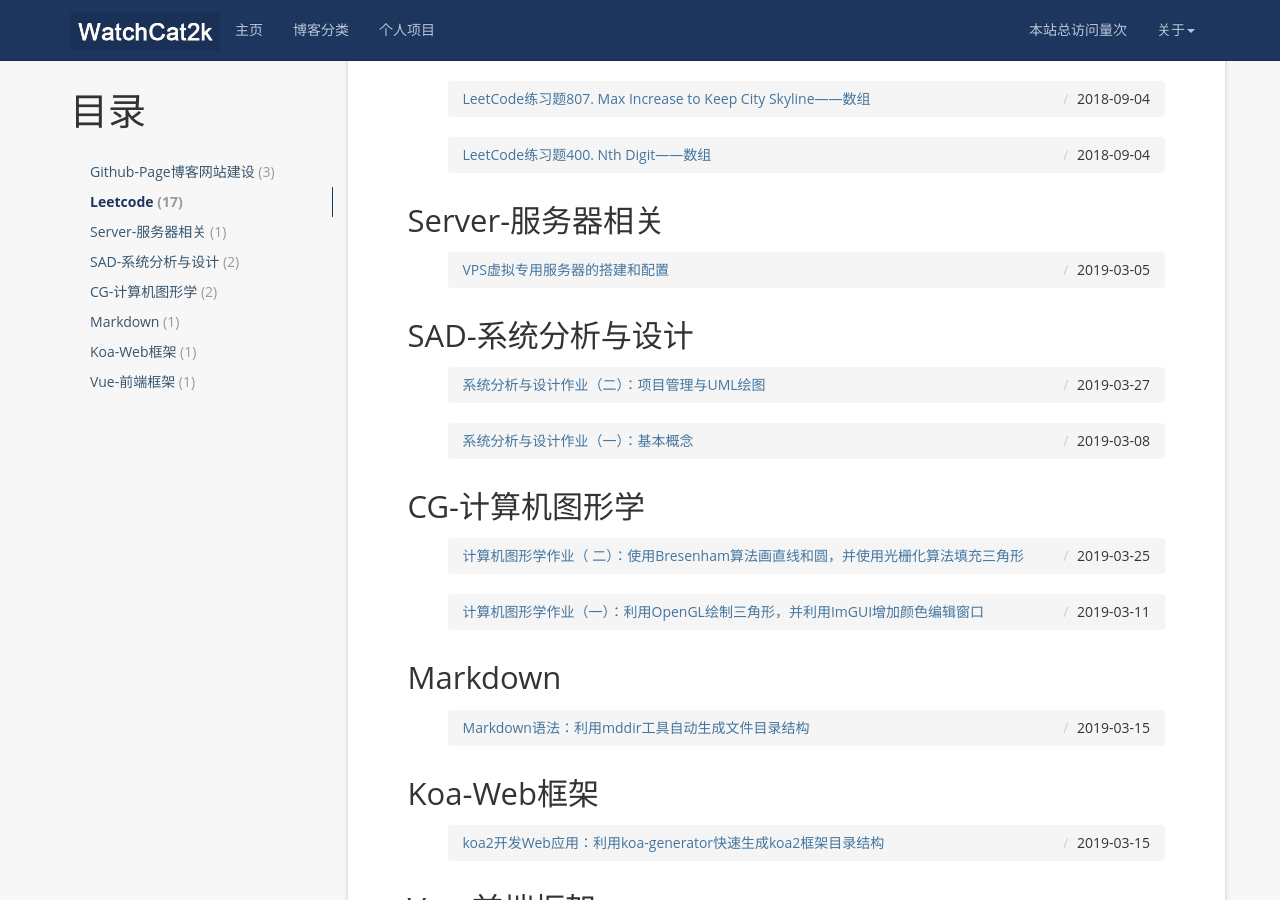
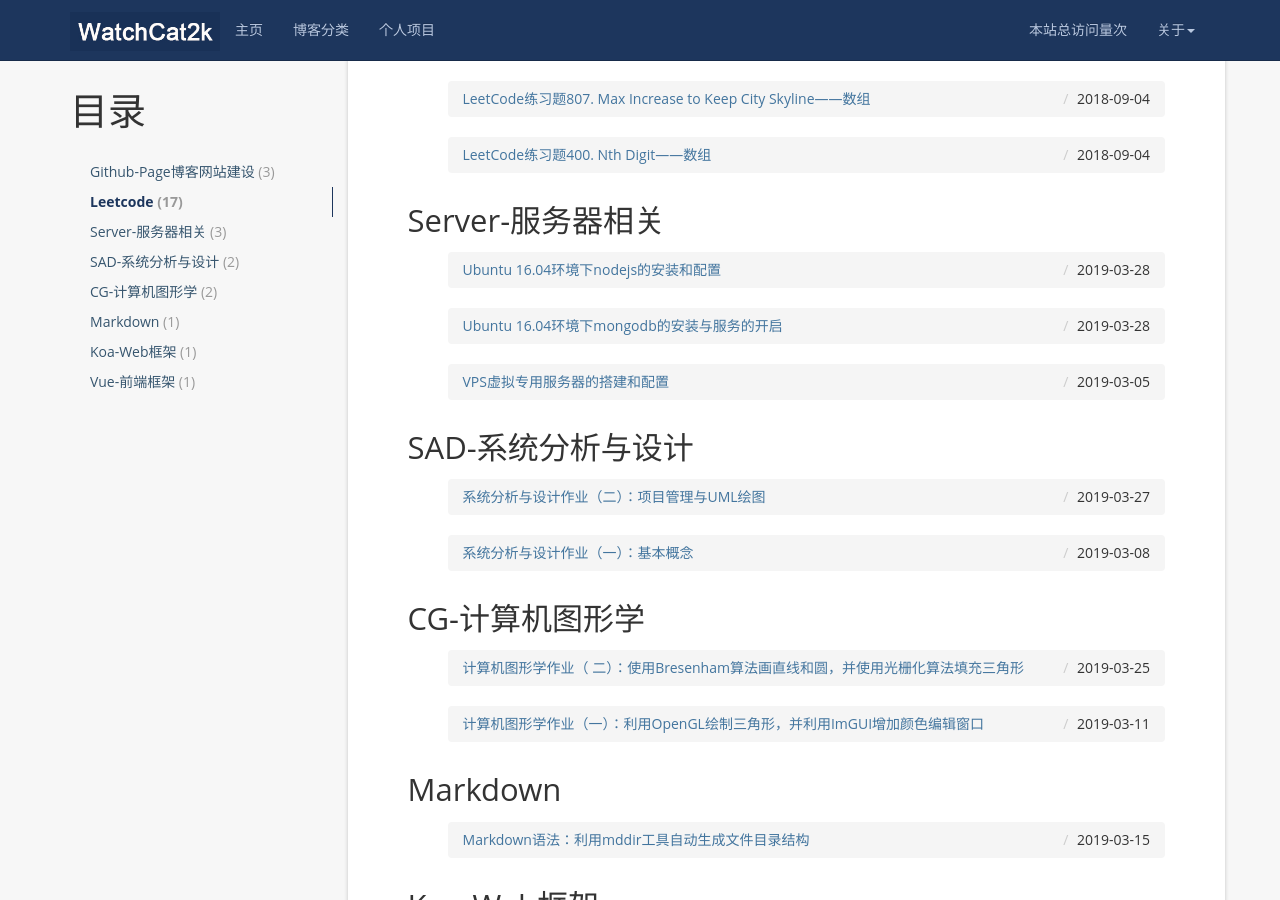
Before and after one commit to watchcat2k/LessOrMore, a Jekyll site: the page built from categories/index.html, in a window 1280 px wide and 900 px high, scrolled down 1353 px. Built offline with Jekyll 4.4.1, drawn with Linux system fonts in a browser that asks for light colours; nearby versions of some CDN libraries; comment, search, counter and statistics services are not loaded; some of the changed lines change nothing that is shown.

Commit message:
finish blog server-ubuntu-node-and-mongodb

````diff
--- a/_posts/2019/2019-03-28-software-system-analysis-and-design-homework-2.md
+++ b/_posts/2019/2019-03-28-software-system-analysis-and-design-homework-2.md
@@ -39,7 +39,7 @@ UML有九种图，分别为用例图、类图、对象图、序列图、协作
 - 每个人的任务是1-2项
 - 至少包含一个团队活动任务
 
-![在这里插入图片描述](https://raw.githubusercontent.com/watchcat2k/watchcat2k.github.io/master/styles/images/blogImage/2019-03/2019-03-28-1.png)
+![在这里插入图片描述](https://raw.githubusercontent.com/watchcat2k/watchcat2k.github.io/master/styles/images/blogImage/2019-03/2019-03-28-2.png)
 
 ## UML绘图工具练习  {#uml-pratice}
 - 提交贴图，必须使用 UMLet
--- /dev/null
+++ b/_posts/2019/2019-03-29-ubuntu-mongodb-install-and-usage.md
@@ -0,0 +1,49 @@
+---
+layout: post
+title:  Ubuntu 16.04环境下mongodb的安装与服务的开启
+date:   2019-03-29 00:00:00 +0800
+categories: Server-服务器相关
+---
+
+* content
+{:toc}
+
+
+
+
+# 下载mongodb  {#download}
+前往mongodb的官网[https://www.mongodb.com/download-center/community](https://www.mongodb.com/download-center/community)选择下载Ubuntu 16.04版本的mongodb。如下图：
+
+![在这里插入图片描述](https://raw.githubusercontent.com/watchcat2k/watchcat2k.github.io/master/styles/images/blogImage/2019-03/2019-03-29-1.png)
+
+下载完成后，会得到一个后缀名为deb的软件包，如下图：
+
+![在这里插入图片描述](https://raw.githubusercontent.com/watchcat2k/watchcat2k.github.io/master/styles/images/blogImage/2019-03/2019-03-29-2.png)
+
+# 安装mongodb  {#install}
+安装后缀名为deb的文件，需要用命令行来安装。
+
+在mongodb的deb软件包那一层目录打开命令行，输入以下命令即可：
+```
+sudo dpkg -i mongodb-org-server_4.0.7_amd64.deb
+```
+其中xxx.deb是对应的文件名。
+
+完成安装后，ubuntu系统自动地配置好mongodb环境，我们可以直接使用mongod命令，于是在命令行中输入
+```
+mongod --version
+```
+查看mongod的版本以确定是否完成安装，如下图：
+
+![在这里插入图片描述](https://raw.githubusercontent.com/watchcat2k/watchcat2k.github.io/master/styles/images/blogImage/2019-03/2019-03-29-3.png)
+
+# 开启mongodb服务  {#open}
+前面提到，使用这种方法安装mongodb，ubuntu系统自动地配置好mongodb环境，我们可以直接使用mongod命令。所以要开启mongodb服务，只需输入以下命令：
+```
+mongod --dbpath c:\data
+```
+那么就会在c:\data目录下生成数据库文件，并在默认端口27017下开启数据库服务。c:\data可以替换成其它路径，开启服务的端口也可以通过命令来改变
+```
+mongod --port 37017 --dbpath c:\data
+```
+这样的话mongodb服务就会在37017开启，在后端程序代码中使用该端口连接就可操作数据库。
--- /dev/null
+++ b/_posts/2019/2019-03-29-ubuntu-node-install-and-usage.md
@@ -0,0 +1,40 @@
+---
+layout: post
+title:  Ubuntu 16.04环境下nodejs的安装和配置
+date:   2019-03-29 00:00:00 +0800
+categories: Server-服务器相关
+---
+
+* content
+{:toc}
+
+
+
+
+# 下载nodejs  {#download}
+在ubuntu环境下，前往nodejs官网[https://nodejs.org/en/](https://nodejs.org/en/)，nodejs官网能自动检测自己的系统版本，推荐出合适的nodejs版本，如下图：
+
+![在这里插入图片描述](https://raw.githubusercontent.com/watchcat2k/watchcat2k.github.io/master/styles/images/blogImage/2019-03/2019-03-29-4.png)
+
+下载之后，得到一个后缀名为tar.xz的压缩包。把压缩包解压，得到一个名为`node-v10.15.3-linux-x64`的文件夹，把这个文件夹剪切或复制到/opt/目录下，如下图：
+
+![在这里插入图片描述](https://raw.githubusercontent.com/watchcat2k/watchcat2k.github.io/master/styles/images/blogImage/2019-03/2019-03-29-5.png)
+
+# 配置nodejs  {#setting}
+找到/etc/目录下的bash.bashrc文件，如下图：
+
+![在这里插入图片描述](https://raw.githubusercontent.com/watchcat2k/watchcat2k.github.io/master/styles/images/blogImage/2019-03/2019-03-29-6.png)
+
+然后修改其中的内容，在文件末尾加上以下代码，然后保存即可：
+```
+export NODE_HOME=/opt/node-v10.15.3-linux-x64
+export PATH=$NODE_HOME/bin:$PATH
+```
+如下图所示：
+
+![在这里插入图片描述](https://raw.githubusercontent.com/watchcat2k/watchcat2k.github.io/master/styles/images/blogImage/2019-03/2019-03-29-7.png)
+
+最后在命令行中以下命令查看node版本，验证是否成功安装
+```
+node -v
+```
````
Also changed, not shown: styles/images/blogImage/2019-03/2019-03-29-1.png (added), styles/images/blogImage/2019-03/2019-03-29-2.png (added), styles/images/blogImage/2019-03/2019-03-29-3.png (added), styles/images/blogImage/2019-03/2019-03-29-4.png (added), styles/images/blogImage/2019-03/2019-03-29-5.png (added), styles/images/blogImage/2019-03/2019-03-29-6.png (added), styles/images/blogImage/2019-03/2019-03-29-7.png (added), styles/images/blogImage/2019-03/2019-03-29-8.png (added).
